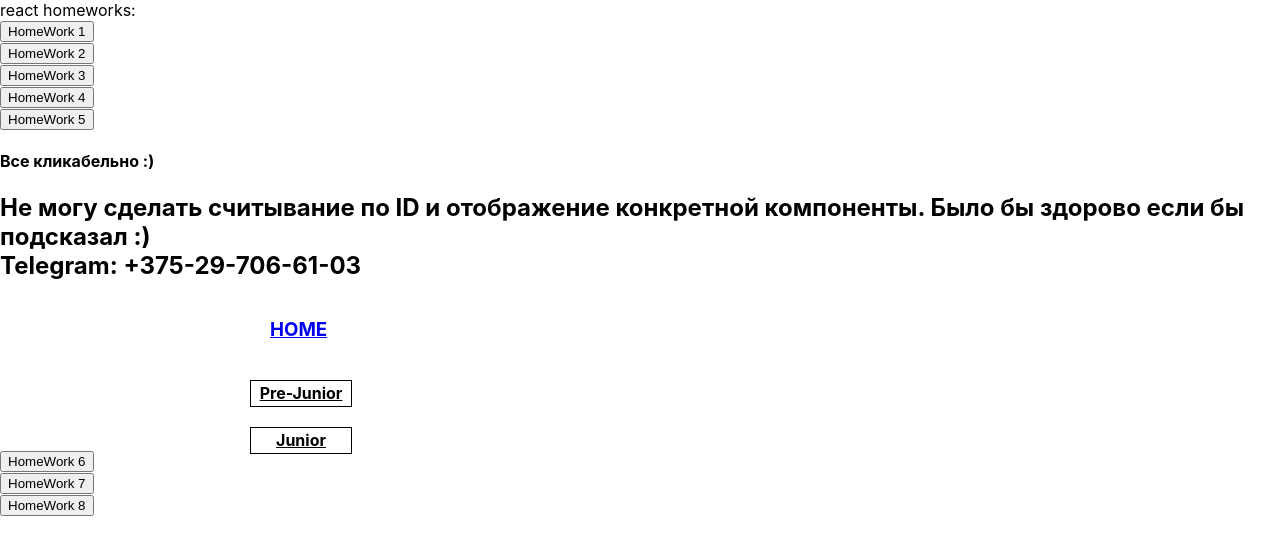
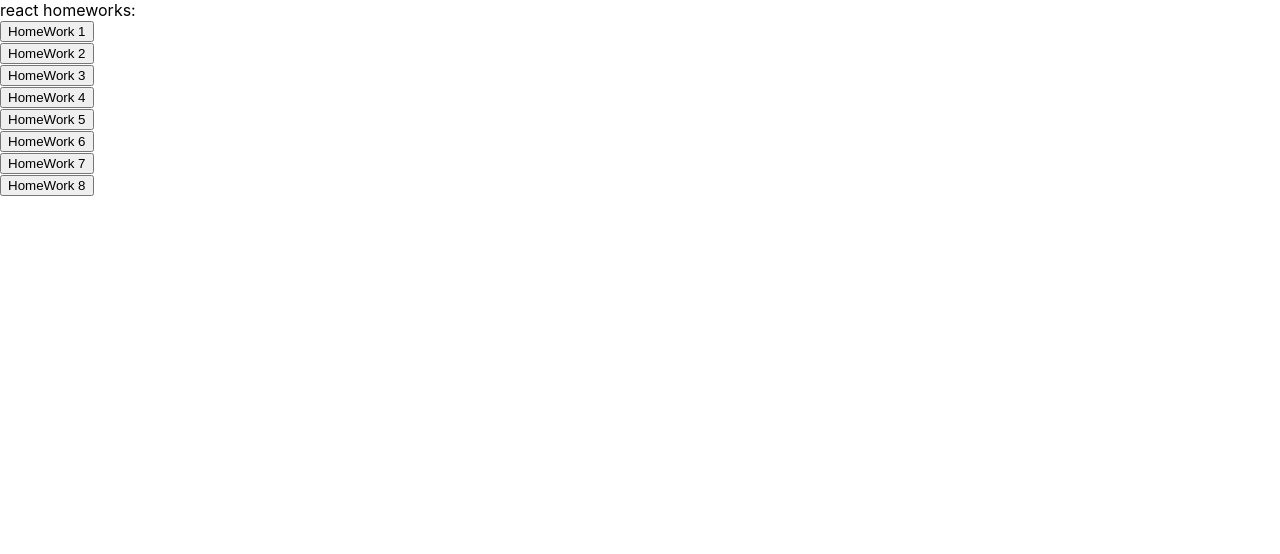
Before and after one commit to saintic132/TDHomeWork, a React (Create React App) app: page / in a window 1280 px wide. Shown: the top 554 px of the page. Built offline with nearby package versions, Linux system fonts and the light colour scheme.

Commit message:
Установлено свертывание ДЗ5

```diff
--- a/src/p1-main/m1-ui/u1-app/App.tsx
+++ b/src/p1-main/m1-ui/u1-app/App.tsx
@@ -16,7 +16,7 @@ function App() {
         {id: 2, title: 'HomeWork 2' , collapse: false, component: <HW2 />},
         {id: 3, title: 'HomeWork 3' , collapse: false, component: <HW3 />},
         {id: 4, title: 'HomeWork 4' , collapse: false, component: <HW4 />},
-        {id: 5, title: 'HomeWork 5' , collapse: true, component: <HW5 />},
+        {id: 5, title: 'HomeWork 5' , collapse: false, component: <HW5 />},
         {id: 6, title: 'HomeWork 6' , collapse: false, component: <HW6 />},
         {id: 7, title: 'HomeWork 7' , collapse: false, component: <HW7 />},
         {id: 8, title: 'HomeWork 8' , collapse: false, component: <HW8 />}
```
